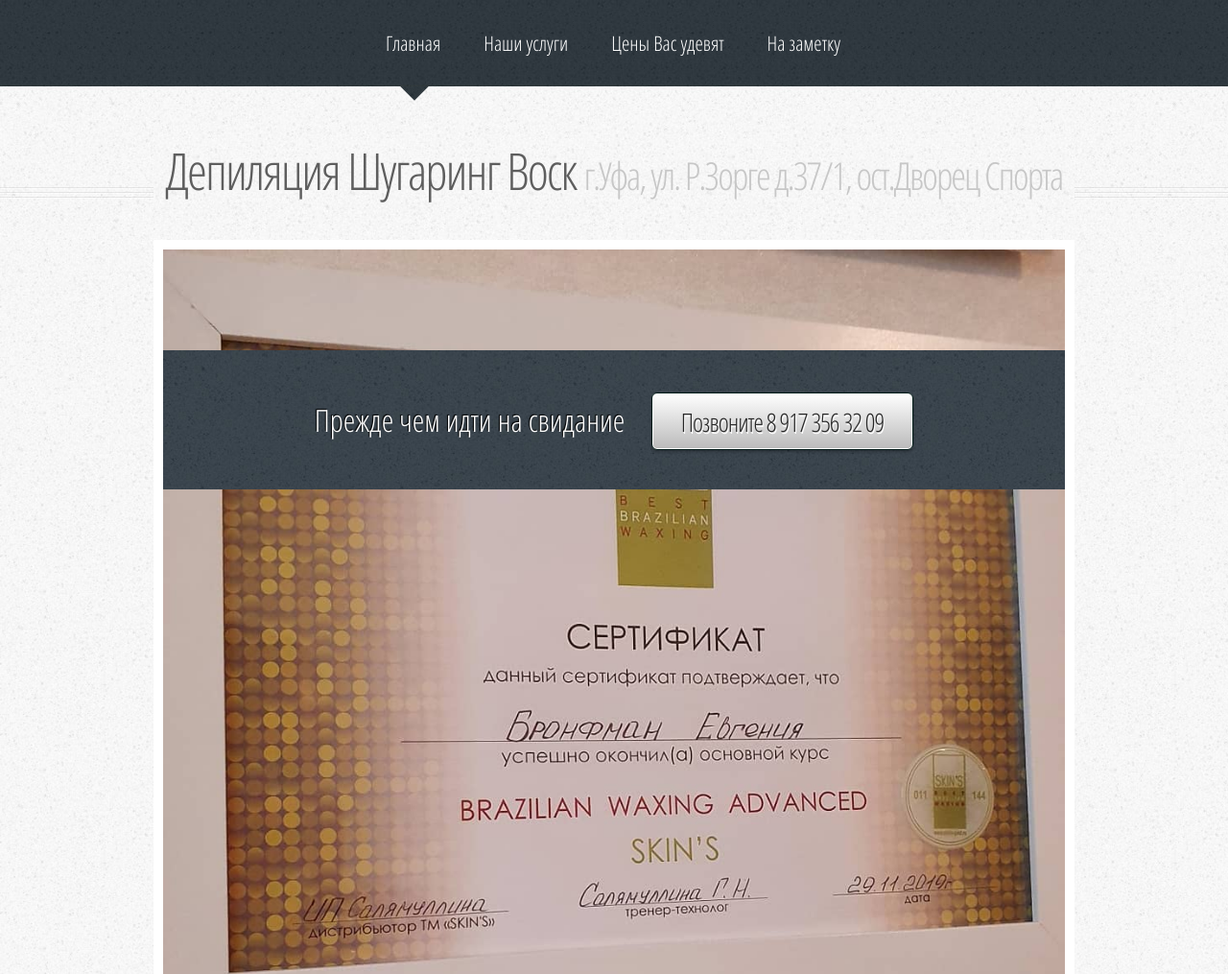
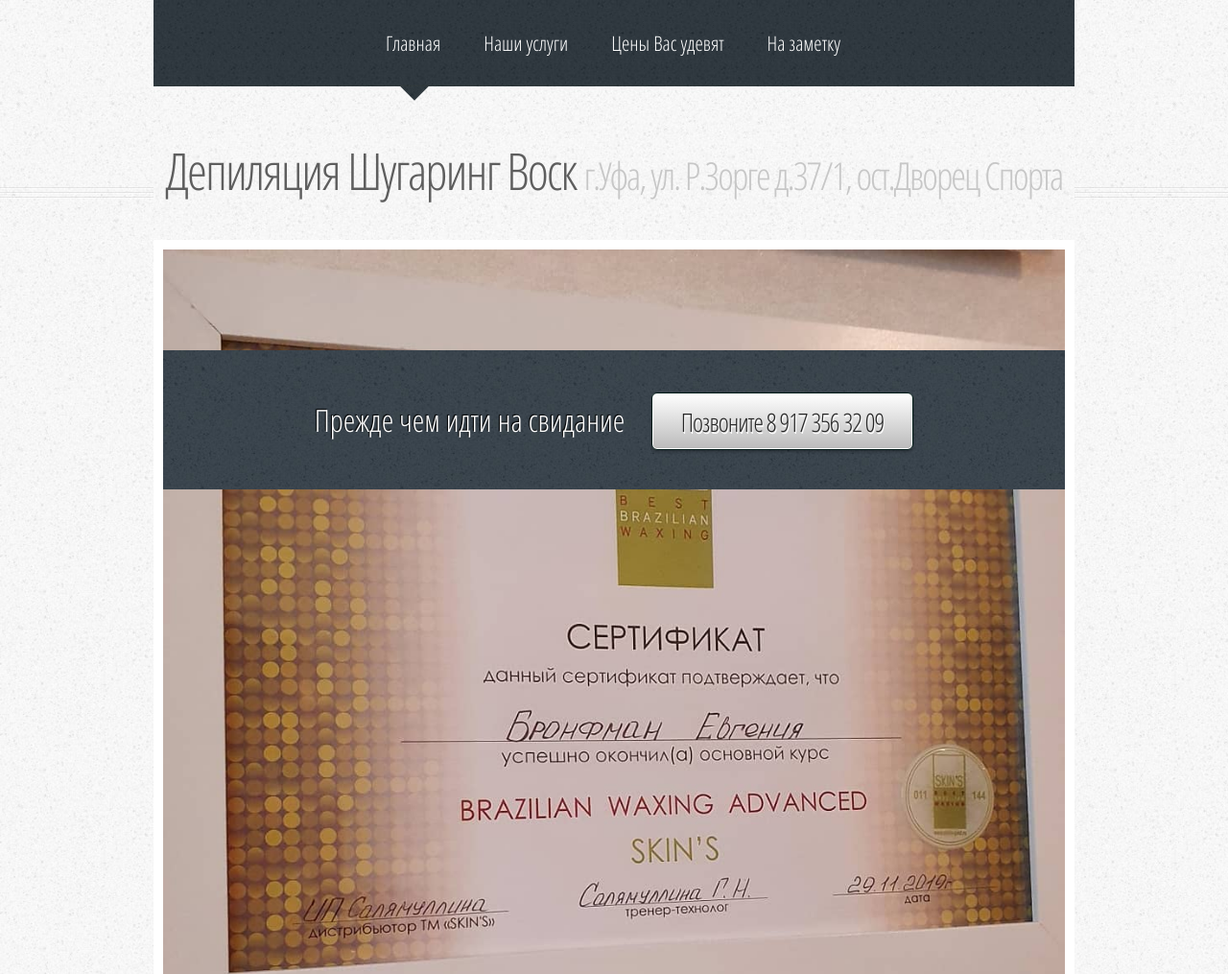
Before and after one commit to ger-source/sait, a plain HTML site: page index.html in a window 1280 px wide. Shown: the top 1015 px of the page at 96% size. Drawn offline with nearby package versions, Linux system fonts and the light colour scheme.

Commit message:
Update index.html

```diff
--- a/index.html
+++ b/index.html
@@ -26,8 +26,8 @@
 	<!-- Wrapper -->
 		<div id="wrapper">
 
-			<!-- Header -->
-			<div id="header">
+			<!-- Header
+			<div id="header">-->
 				<div class="container">
 					<!-- Nav -->
 					<nav id="nav">
```
